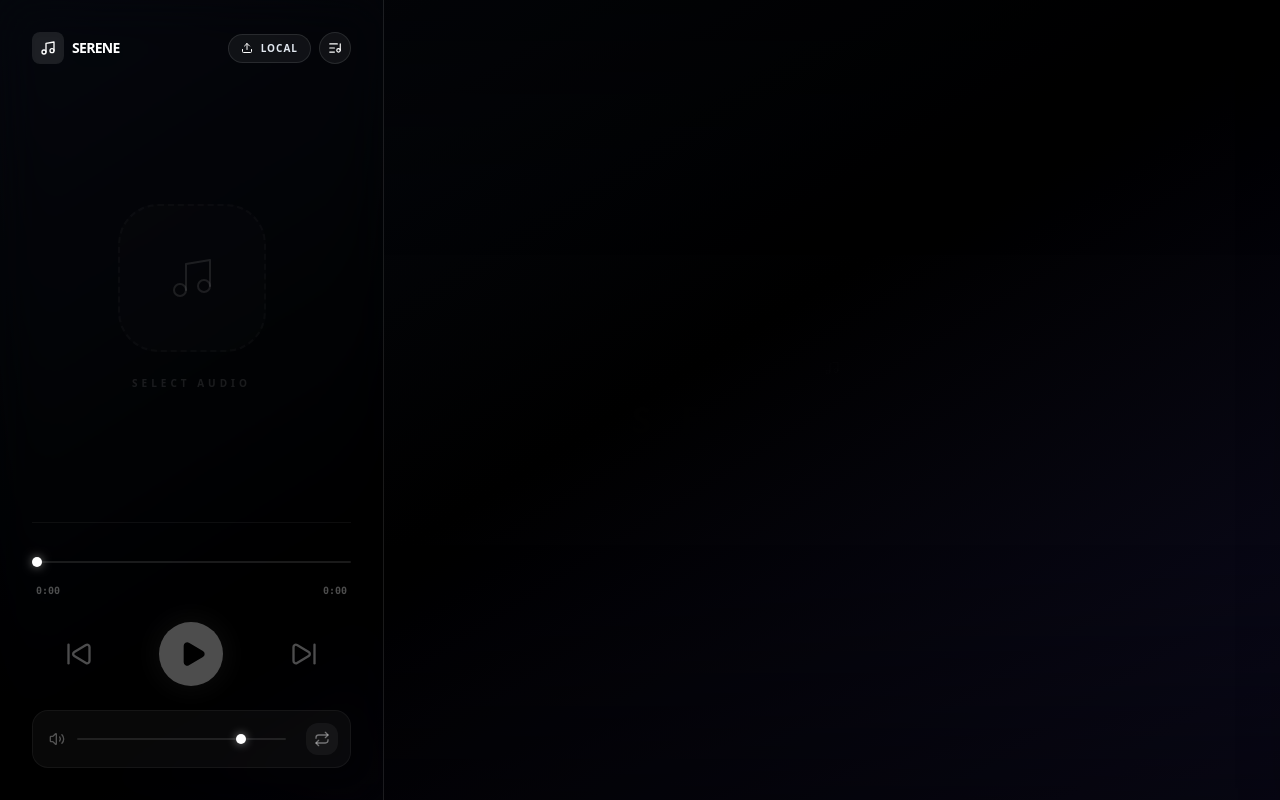
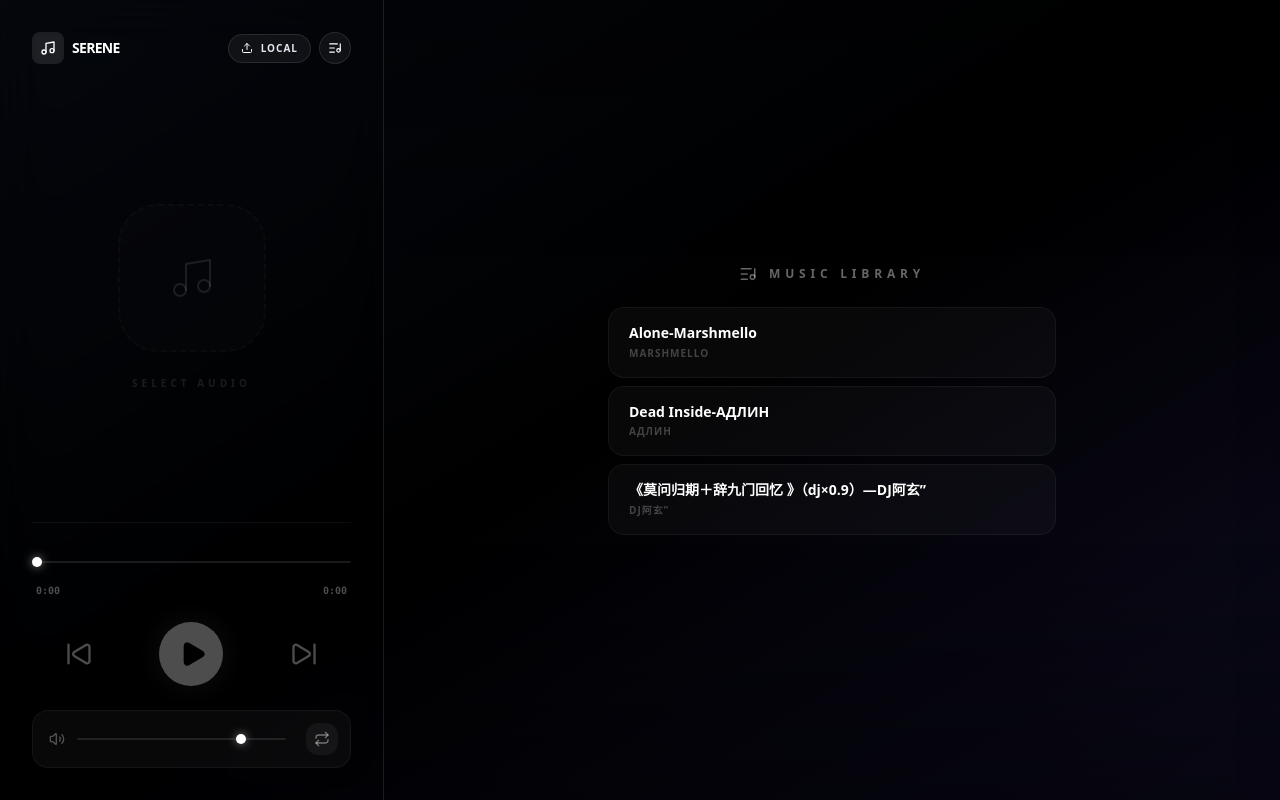
Before and after one commit to Domdkw/Serene-Player, a React (Vite) app: page / in a window 1280 px wide. Built offline with nearby package versions, Linux system fonts and the light colour scheme.

Commit message:
refactor(播放器界面): 优化侧边栏交互和歌词显示逻辑
移除未使用的音频分析库依赖
添加自动滚动超时引用以改善歌词滚动体验
调整侧边栏开关按钮样式和交互方式
优化歌词容器布局和滚动行为
修改空状态显示为播放列表

```diff
--- a/App.tsx
+++ b/App.tsx
@@ -14,6 +14,7 @@ const App: React.FC = () => {
   const [duration, setDuration] = useState(0);
   const [volume, setVolume] = useState(0.8);
   const [isAutoScrolling, setIsAutoScrolling] = useState(true);
+  const autoScrollTimeoutRef = useRef<NodeJS.Timeout | null>(null);
 
   // Playlist states
   const [playlist, setPlaylist] = useState<PlaylistItem[]>([]);
@@ -277,10 +278,10 @@ const App: React.FC = () => {
                 <input type="file" accept="audio/mpeg" className="hidden" onChange={handleFileUpload} />
               </label>
               <button
-                onClick={() => setIsSidebarOpen(true)}
-                className="p-2 rounded-full bg-white/5 hover:bg-white/10 border border-white/10 transition-all active:scale-95"
+                onClick={() => setIsSidebarOpen(prev => !prev)}
+                className={`p-2 rounded-full transition-all active:scale-95 ${isSidebarOpen ? 'bg-white text-black' : 'bg-white/5 hover:bg-white/10 border border-white/10'}`}
               >
-                <ListMusic size={14} className="text-white" />
+                <ListMusic size={14} className={isSidebarOpen ? 'text-black' : 'text-white'} />
               </button>
             </div>
           </div>
@@ -289,11 +290,11 @@ const App: React.FC = () => {
           <div className="flex-1 flex flex-col items-center justify-center space-y-6 md:space-y-10 min-h-0">
             {track ? (
               <>
-                <div className="relative group w-full aspect-square max-w-[240px] md:max-w-[320px] shrink-0">
+                <div className="relative group w-full aspect-square max-w-[200px] md:max-w-[280px] shrink-0">
                   <div className={`absolute -inset-4 md:-inset-8 opacity-20 blur-3xl rounded-full transition-all duration-1000 ${isPlaying ? 'scale-110' : 'scale-90'}`} style={{ backgroundColor: 'white' }} />
                   <div className="relative w-full h-full rounded-2xl md:rounded-[2rem] overflow-hidden shadow-2xl border border-white/20 bg-black/40">
                     {track.metadata.coverUrl ? (
-                      <img src={track.metadata.coverUrl} className={`w-full h-full object-cover transition-transform duration-[15s] ease-linear ${isPlaying ? 'scale-125' : 'scale-100'}`} />
+                      <img src={track.metadata.coverUrl} className={`w-full h-full object-cover transition-transform duration-[5s] ease-linear ${isPlaying ? 'scale-125' : 'scale-100'}`} />
                     ) : (
                       <div className="w-full h-full flex items-center justify-center"><Music size={64} className="text-white/10" /></div>
                     )}
@@ -393,11 +394,32 @@ const App: React.FC = () => {
           <div
             ref={lyricsContainerRef}
             className="flex-1 overflow-y-auto px-6 md:px-20 py-[20vh] md:py-[45vh] hide-scrollbar"
-            onMouseEnter={() => setIsAutoScrolling(false)}
-            onMouseLeave={() => setIsAutoScrolling(true)}
+            onMouseEnter={() => {
+              setIsAutoScrolling(false);
+              if (autoScrollTimeoutRef.current) {
+                clearTimeout(autoScrollTimeoutRef.current);
+              }
+            }}
+            onMouseLeave={() => {
+              if (autoScrollTimeoutRef.current) {
+                clearTimeout(autoScrollTimeoutRef.current);
+              }
+              autoScrollTimeoutRef.current = setTimeout(() => {
+                setIsAutoScrolling(true);
+              }, 5000);
+            }}
+            onScroll={() => {
+              setIsAutoScrolling(false);
+              if (autoScrollTimeoutRef.current) {
+                clearTimeout(autoScrollTimeoutRef.current);
+              }
+              autoScrollTimeoutRef.current = setTimeout(() => {
+                setIsAutoScrolling(true);
+              }, 5000);
+            }}
           >
             {track && track.metadata.parsedLyrics.length > 0 ? (
-              <div className="flex flex-col">
+              <div className={`flex flex-col min-h-full transition-all duration-700 ${isSidebarOpen ? 'items-start' : 'items-center justify-center'}`}>
                 {track.metadata.parsedLyrics.map((line, idx) => {
                   const isActive = idx === activeIndex;
                   return (
@@ -429,12 +451,12 @@ const App: React.FC = () => {
 
                       {/* Progress bar for active lyric */}
                       {isActive && track.metadata.parsedLyrics[idx + 1] && (
-                        <div className="mt-2 w-full h-px bg-white/20 relative overflow-hidden">
+                        <div className="mt-2 w-full h-[2px] bg-white/20 relative overflow-hidden">
                           <div
                             className="absolute top-0 left-0 h-full bg-white transition-all duration-100"
                             style={{
                               width: `${((currentTime - line.time + 0.1) / (track.metadata.parsedLyrics[idx + 1].time - line.time)) * 100}%`
-                            }}
+                            }}//+0.1 是为了避免进度条到最后一个字时，进度条不显示，补上transition-all
                           />
                         </div>
                       )}
@@ -449,8 +471,37 @@ const App: React.FC = () => {
               </div>
             ) : (
               <div className="h-full flex flex-col items-center justify-center text-white/[0.05] gap-6">
-                <Music size={120} strokeWidth={0.5} className="animate-pulse" />
-                <p className="text-2xl md:text-4xl tracking-[0.8em] uppercase font-black opacity-10">Serenity</p>
+                <div className="w-full max-w-md flex flex-col items-center">
+                  <h2 className="text-xs font-black tracking-[0.4em] text-white/40 flex items-center gap-3 uppercase mb-6">
+                    <ListMusic size={18} />
+                    Music Library
+                  </h2>
+                  <div className="space-y-2 max-h-[60vh] overflow-y-auto hide-scrollbar w-full">
+                    {playlist.length === 0 ? (
+                      <div className="flex flex-col items-center justify-center text-white/10 text-center p-8 gap-6">
+                        <Music size={64} strokeWidth={0.5} />
+                        <p className="text-[10px] uppercase tracking-[0.3em] font-black">Empty Library</p>
+                      </div>
+                    ) : (
+                      playlist.map((item, idx) => (
+                        <button
+                          key={idx}
+                          onClick={() => loadMusicFromUrl(item, idx)}
+                          className={`w-full px-5 py-4 rounded-2xl flex items-center justify-between transition-all group border bg-white/[0.03] text-white/40 hover:bg-white/[0.08] hover:text-white border-white/[0.05]`}
+                        >
+                          <div className="text-left overflow-hidden pr-6">
+                            <p className="text-sm font-black truncate leading-tight text-white">
+                              {item.name}
+                            </p>
+                            <p className="text-[10px] uppercase tracking-widest truncate font-bold opacity-60 mt-1">
+                              {item.artist}
+                            </p>
+                          </div>
+                        </button>
+                      ))
+                    )}
+                  </div>
+                </div>
               </div>
             )}
           </div>
@@ -463,7 +514,7 @@ const App: React.FC = () => {
 
       {/* Playlist Sidebar */}
       <div
-        className={`fixed inset-y-0 right-0 w-full md:w-80 lg:w-96 z-[70] bg-black/40 backdrop-blur-[40px] border-l border-white/10 shadow-2xl transition-transform duration-700 cubic-bezier(0.23, 1, 0.32, 1) ${
+        className={`fixed inset-y-0 right-0 w-full md:w-80 lg:w-96 z-[70] bg-black/40 backdrop-blur-[40px] border-l border-white/10 shadow-2xl transition-easeInOut duration-500 ${
           isSidebarOpen ? 'translate-x-0' : 'translate-x-full'
         }`}
       >
--- a/package.json
+++ b/package.json
@@ -9,11 +9,9 @@
     "preview": "vite preview"
   },
   "dependencies": {
-    "audiomotion-analyzer": "^4.5.2",
     "lucide-react": "^0.562.0",
     "react": "^19.2.3",
-    "react-dom": "^19.2.3",
-    "wavesurfer.js": "^7.12.1"
+    "react-dom": "^19.2.3"
   },
   "devDependencies": {
     "@types/node": "^22.14.0",
```
Also changed, not shown: 1 other file (tests, documents, lock files or other folders).
